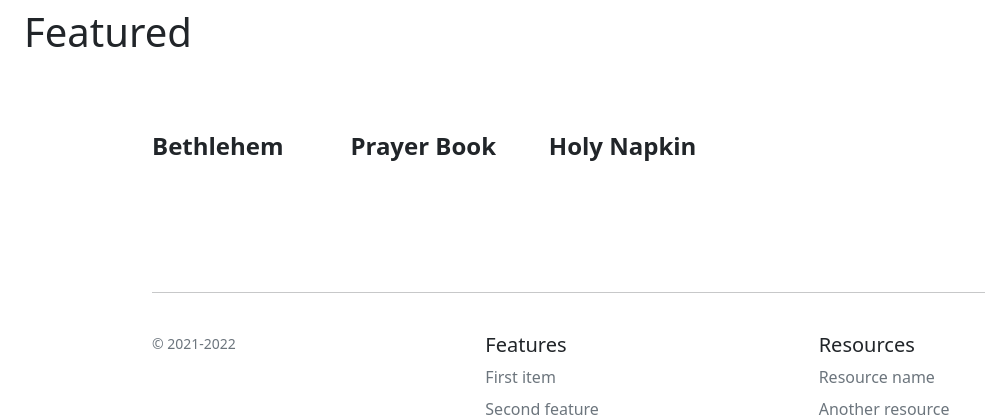
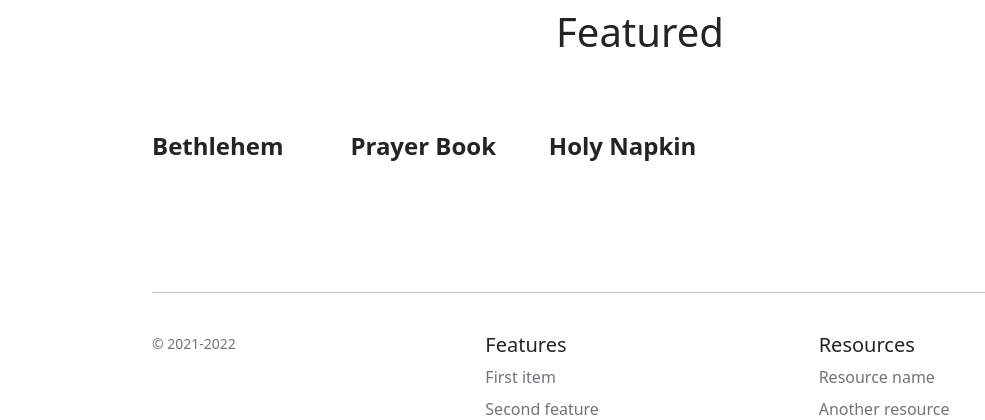
Before and after one commit to alexakarpov/htmshop, a Django app: page / in a window 1280 px wide. Shown: the part 118-538 px from the top of the page, without its empty margins (0-985 px from the left). Run offline with Django 3.2, Linux system fonts and the light colour scheme; data comes from the database, SQL or seed files in the repository; data that the repository does not hold is empty; parts of the project's set-up code (start-up, migrations or seed data) failed here and were passed over; some libraries are stand-ins or nearby versions.

Commit message:
center featured

```diff
--- a/templates/catalogue/index.html
+++ b/templates/catalogue/index.html
@@ -3,7 +3,7 @@
   HTM Store
 {% endblock %}
 {% block content %}
-  <div class="px-4">
+  <div class="px-4 text-center">
     <h1 class="fs-1 h2">Featured</h2>
   </div>
   <div class="album py-5">
```
